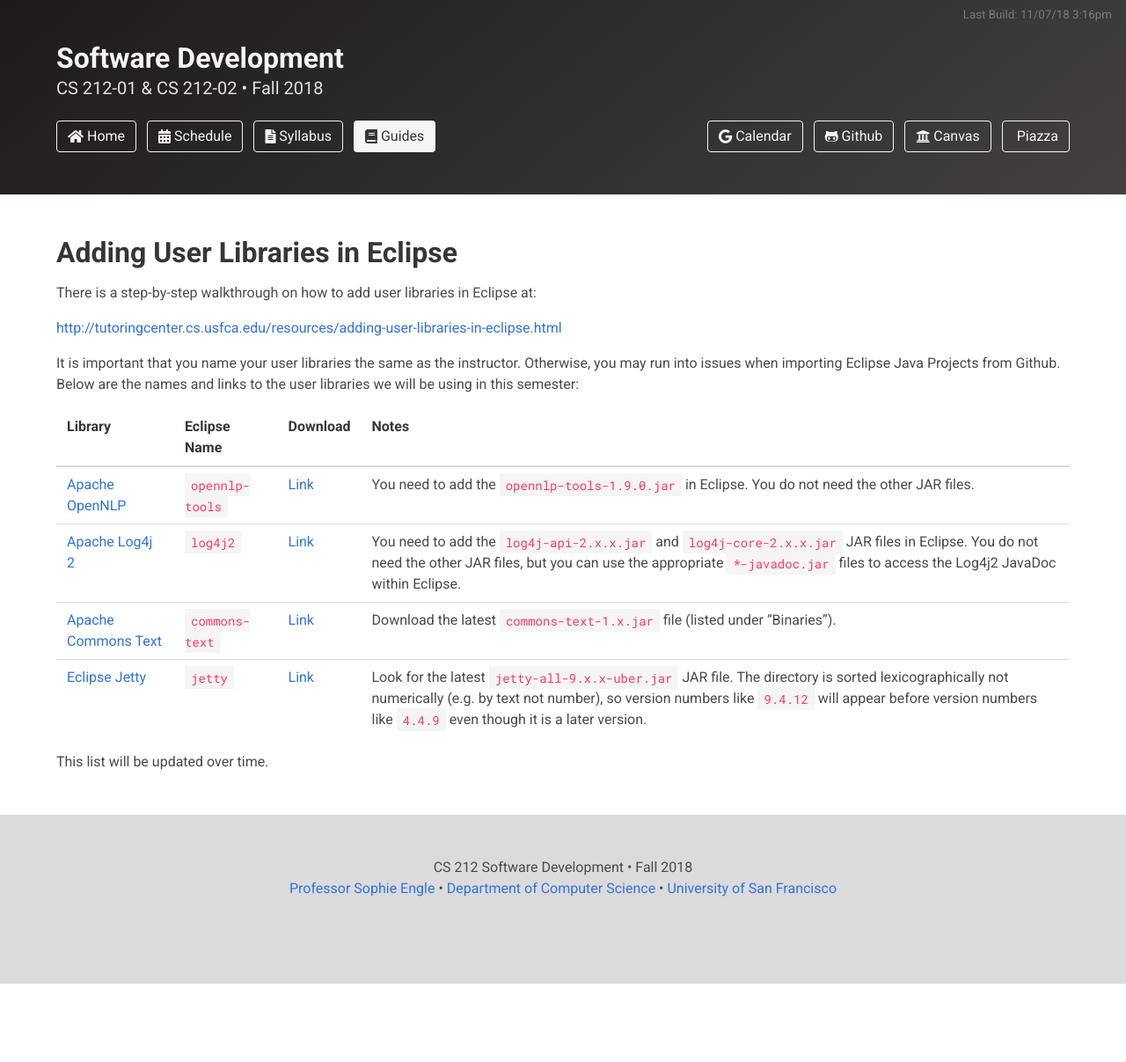
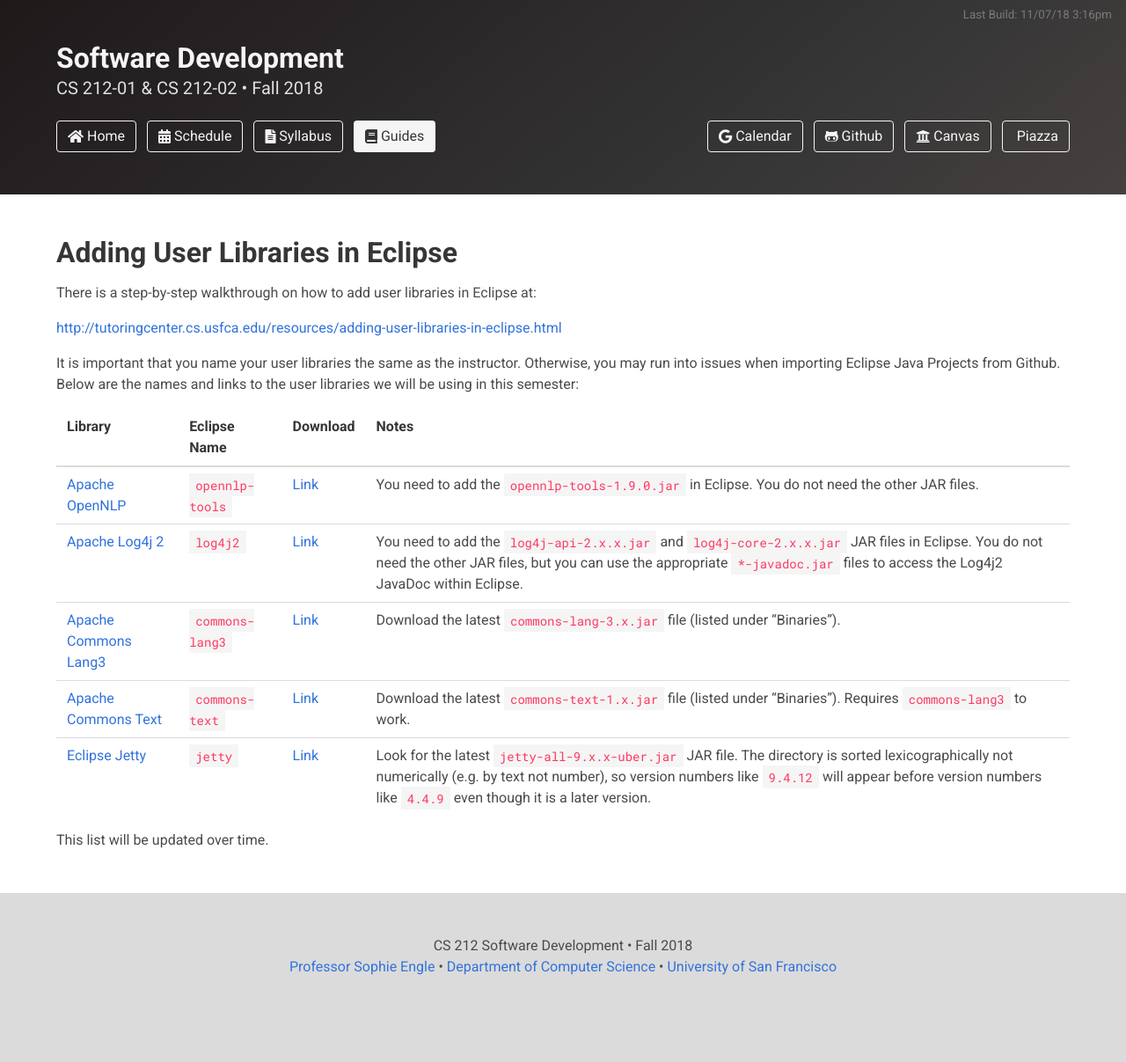
Before and after one commit to usf-cs212-fall2018/usf-cs212-fall2018.github.io, a Jekyll site: the page built from _posts/2018-08-23-adding-user-libraries-in-eclipse.md, in a window 1280 px wide. Shown: the whole page at 88% size. Built offline with Jekyll 4.4.1, drawn with Linux system fonts in a browser that asks for light colours; nearby versions of some CDN libraries; before the commit the page ends 1118 px from its top, so only the background shows below that.

Commit message:
Adding commons-lang3.

```diff
--- a/_posts/2018-08-23-adding-user-libraries-in-eclipse.md
+++ b/_posts/2018-08-23-adding-user-libraries-in-eclipse.md
@@ -16,7 +16,8 @@
 |---------|--------------|----------|-------|
 | [Apache OpenNLP](http://opennlp.apache.org/) | `opennlp-tools` | [Link](http://opennlp.apache.org/download.html) | You need to add the `opennlp-tools-1.9.0.jar` in Eclipse. You do not need the other JAR files. |
 | [Apache Log4j 2](https://logging.apache.org/log4j/2.x/) | `log4j2` | [Link](https://logging.apache.org/log4j/2.x/download.html) | You need to add the `log4j-api-2.x.x.jar` and `log4j-core-2.x.x.jar` JAR files in Eclipse. You do not need the other JAR files, but you can use the appropriate `*-javadoc.jar` files to access the Log4j2 JavaDoc within Eclipse. |
-| [Apache Commons Text](http://commons.apache.org/proper/commons-text/) | `commons-text` | [Link](http://commons.apache.org/proper/commons-text/download_text.cgi) | Download the latest `commons-text-1.x.jar` file (listed under "Binaries"). |
+| [Apache Commons Lang3](http://commons.apache.org/proper/commons-lang/) | `commons-lang3` | [Link](http://commons.apache.org/proper/commons-lang/download_lang.cgi) | Download the latest `commons-lang-3.x.jar` file (listed under "Binaries"). |
+| [Apache Commons Text](http://commons.apache.org/proper/commons-text/) | `commons-text` | [Link](http://commons.apache.org/proper/commons-text/download_text.cgi) | Download the latest `commons-text-1.x.jar` file (listed under "Binaries"). Requires `commons-lang3` to work. |
 | [Eclipse Jetty](https://www.eclipse.org/jetty/) | `jetty` | [Link](https://repo1.maven.org/maven2/org/eclipse/jetty/aggregate/jetty-all/) | Look for the latest `jetty-all-9.x.x-uber.jar` JAR file. The directory is sorted lexicographically not numerically (e.g. by text not number), so version numbers like `9.4.12` will appear before version numbers like `4.4.9` even though it is a later version. |
 
 This list will be updated over time.
```
